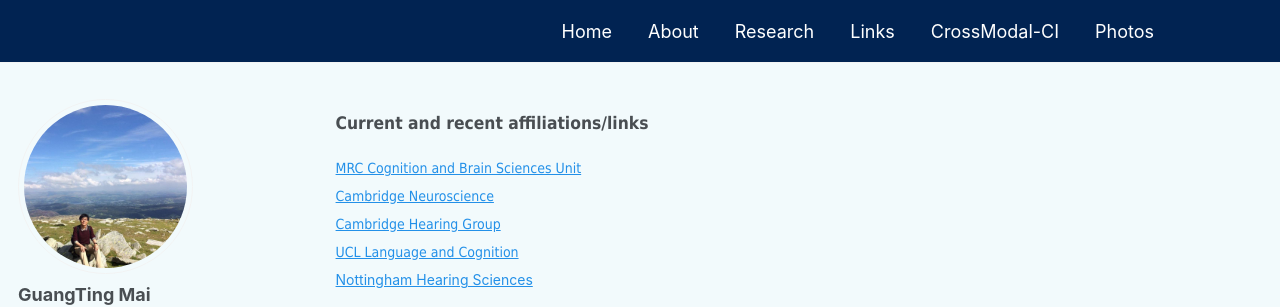
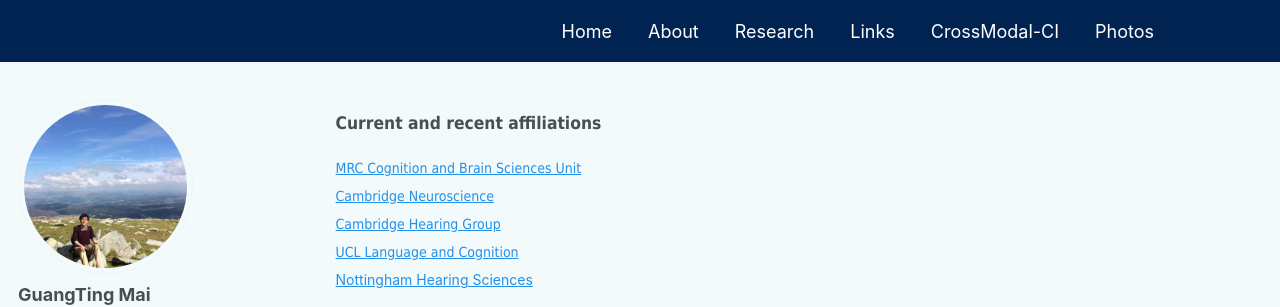
Before and after one commit to guangtingmai/guangtingmai.github.io, a Jekyll site: the page built from _pages/research-links.html, in a window 1280 px wide and 900 px high. Shown: the top 307 px of the window. Built offline with Jekyll 4.4.1, drawn with Linux system fonts in a browser that asks for light colours.

Commit message:
Update research-links.html

```diff
--- a/_pages/research-links.html
+++ b/_pages/research-links.html
@@ -4,7 +4,7 @@
 permalink: /research-links/
 author_profile: true
 ---
-<p><span style="font-size: 13pt;font-family: Tahoma;line-height: 0.8;display: block;margin-bottom: 0"><strong>Current and recent affiliations/links</strong></span></p>
+<p><span style="font-size: 13pt;font-family: Tahoma;line-height: 0.8;display: block;margin-bottom: 0"><strong>Current and recent affiliations</strong></span></p>
 <p>
   <span style="font-size: 10.5pt;font-family: Tahoma;line-height: 2;display: block;"><a href="https://www.mrc-cbu.cam.ac.uk/">MRC Cognition and Brain Sciences Unit</a></span>
   <span style="font-size: 10.5pt;font-family: Tahoma;line-height: 2;display: block;"><a href="https://neuroscience.cam.ac.uk/">Cambridge Neuroscience</a></span>
```
